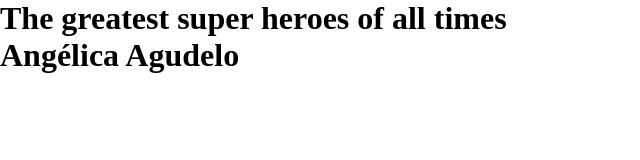
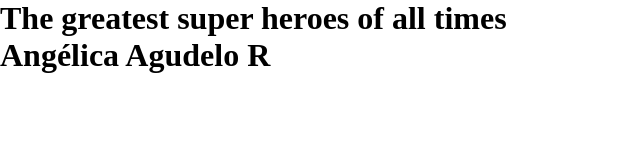
Before and after one commit to angelicaagu/cards-list, a plain HTML site: page index.html in a window 1280 px wide. Shown: the full height of the page, 0-640 px from the left. Drawn offline with Linux system fonts and the light colour scheme.

Commit message:
Este es un commit

```diff
--- a/index.html
+++ b/index.html
@@ -9,7 +9,7 @@
 <body>
   <main>
     <h1>The greatest super heroes of all times</h1>
-    <h1>Angélica Agudelo</h1>
+    <h1>Angélica Agudelo R</h1>
     <section class="cards-container">
     </section>
   </main>
```
